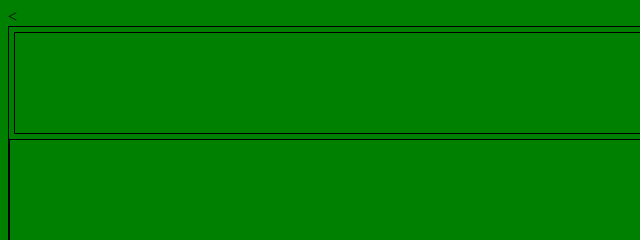
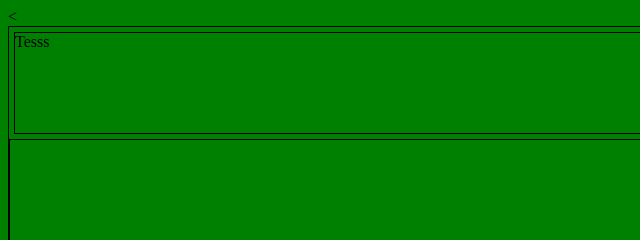
Before and after one commit to lolodigitalvalley/zumzum, a plain HTML site: page index.html in a window 1280 px wide. Shown: the top 240 px of the page, 0-640 px from the left. Drawn offline with Linux system fonts and the light colour scheme.

Commit message:
dari 12121141

```diff
--- a/index.html
+++ b/index.html
@@ -6,7 +6,7 @@
 </head>
 <body>
 <div id="site-container">
-	<div id="header"></div>
+	<div id="header">Tesss</div>
 	<div id="menu"></div>
 	<div id="content"></div>
 	<div id="footer"></div>
```
